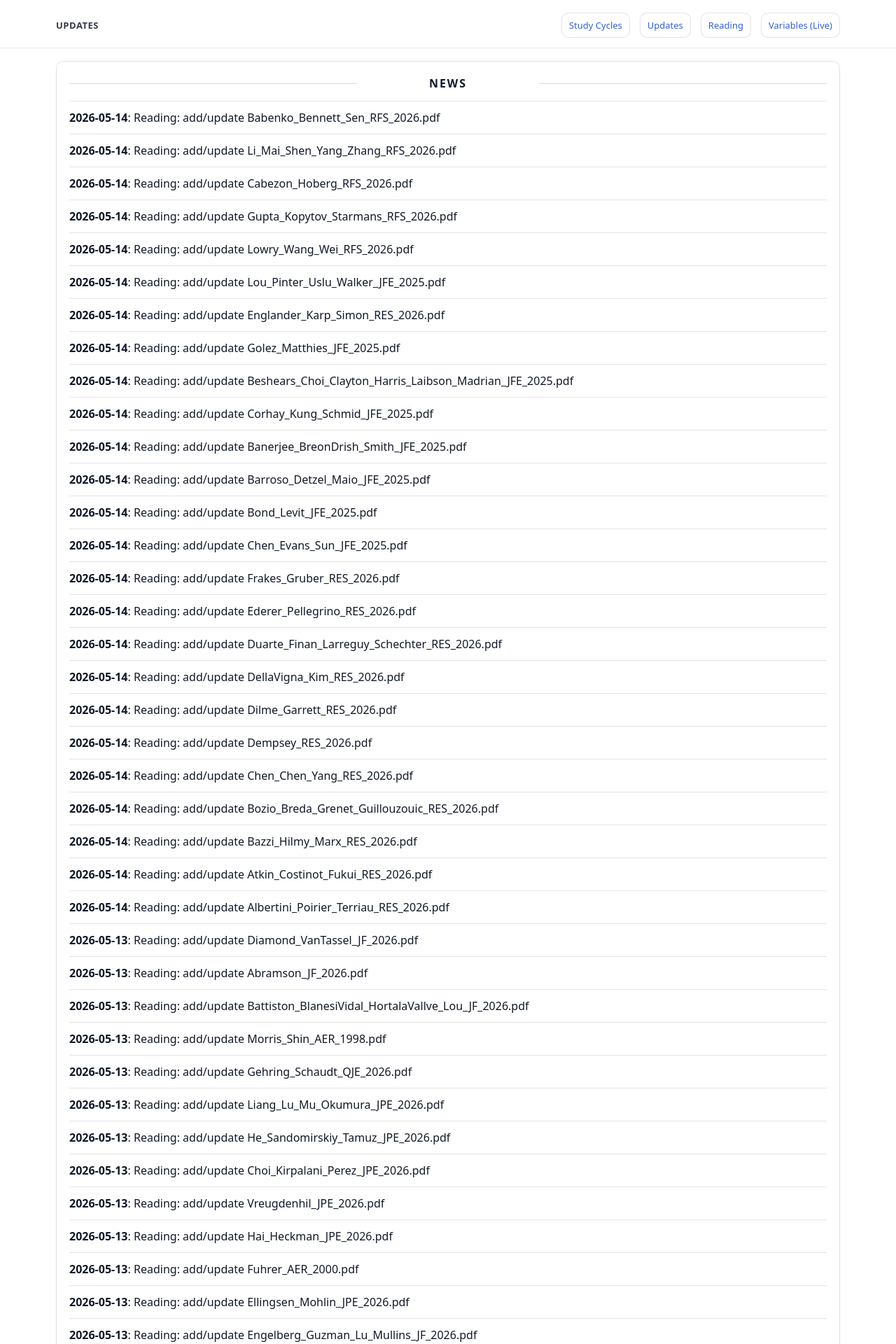
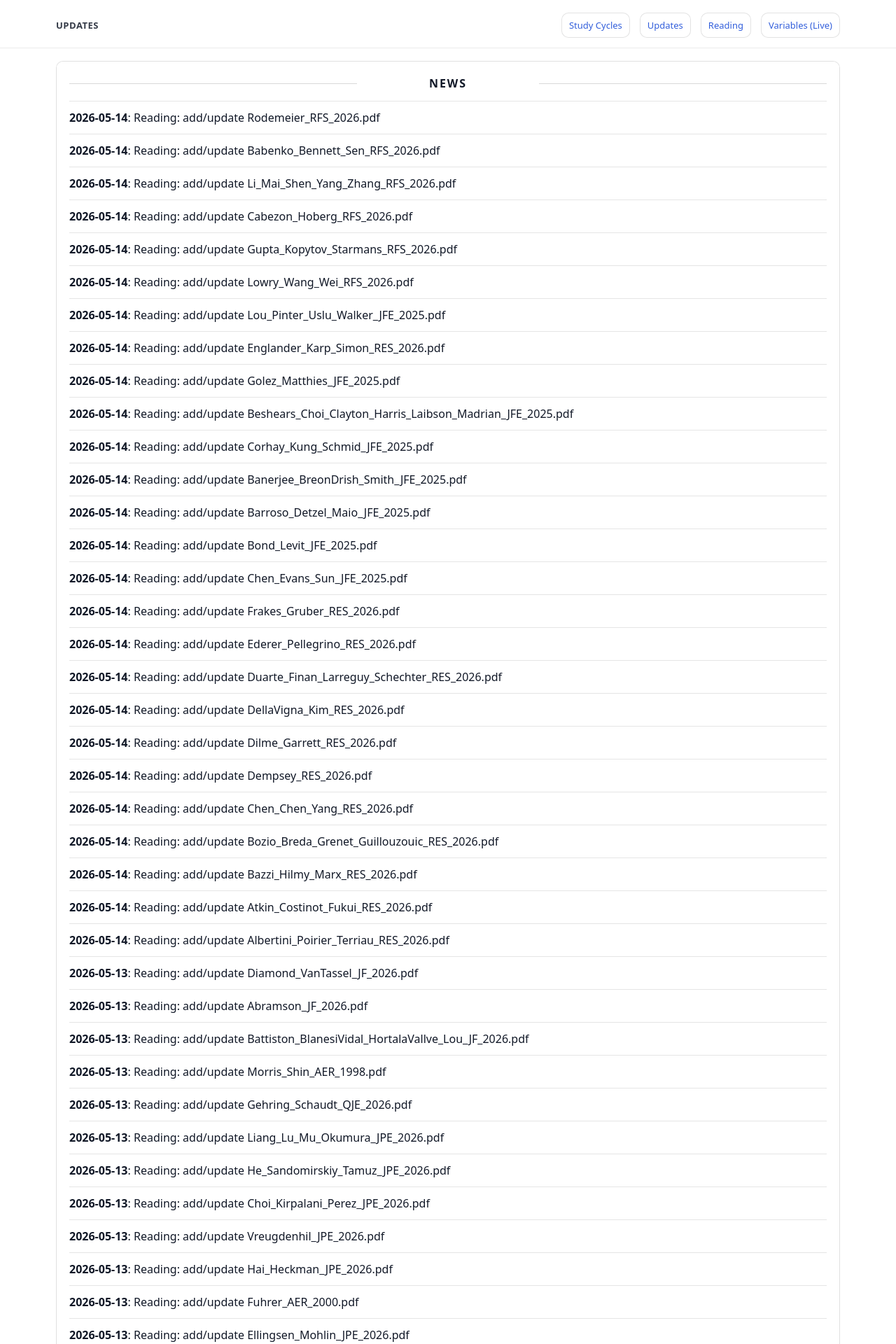
Before and after one commit to yaxinzn/study-archive, a Jekyll site: the page built from updates/index.md, in a window 1280 px wide. Shown: the top 1920 px of the page at 70% size. Built offline with Jekyll 4.4.1, drawn with Linux system fonts in a browser that asks for light colours; some of the changed text lies outside the part shown.

Commit message:
chore: update NEWS feed

```diff
--- a/_data/news.yml
+++ b/_data/news.yml
@@ -1,4 +1,7 @@
 # Auto-generated update history (sorted newest -> oldest). Do not edit manually.
+- ts: "1778756463"
+  date: "2026-05-14"
+  title: "Reading: add/update Rodemeier_RFS_2026.pdf"
 - ts: "1778756172"
   date: "2026-05-14"
   title: "Reading: add/update Babenko_Bennett_Sen_RFS_2026.pdf"
```
